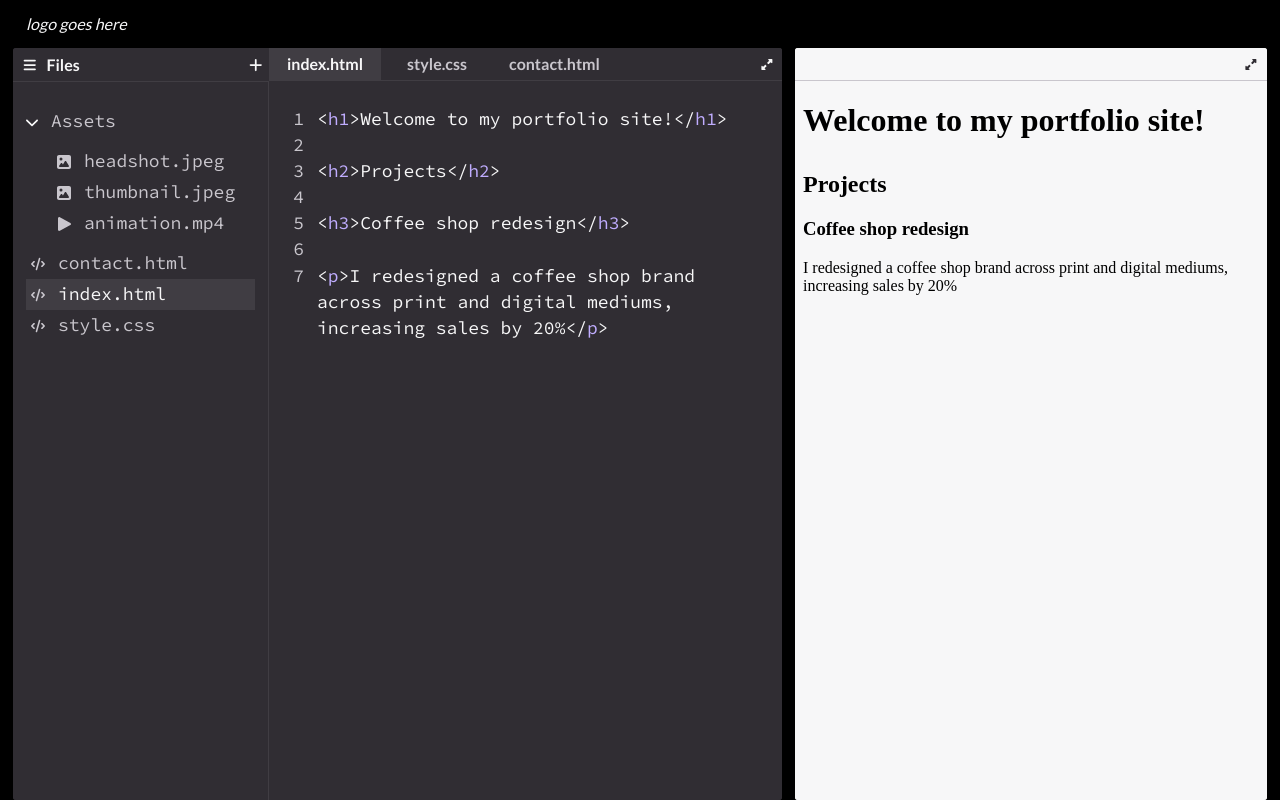
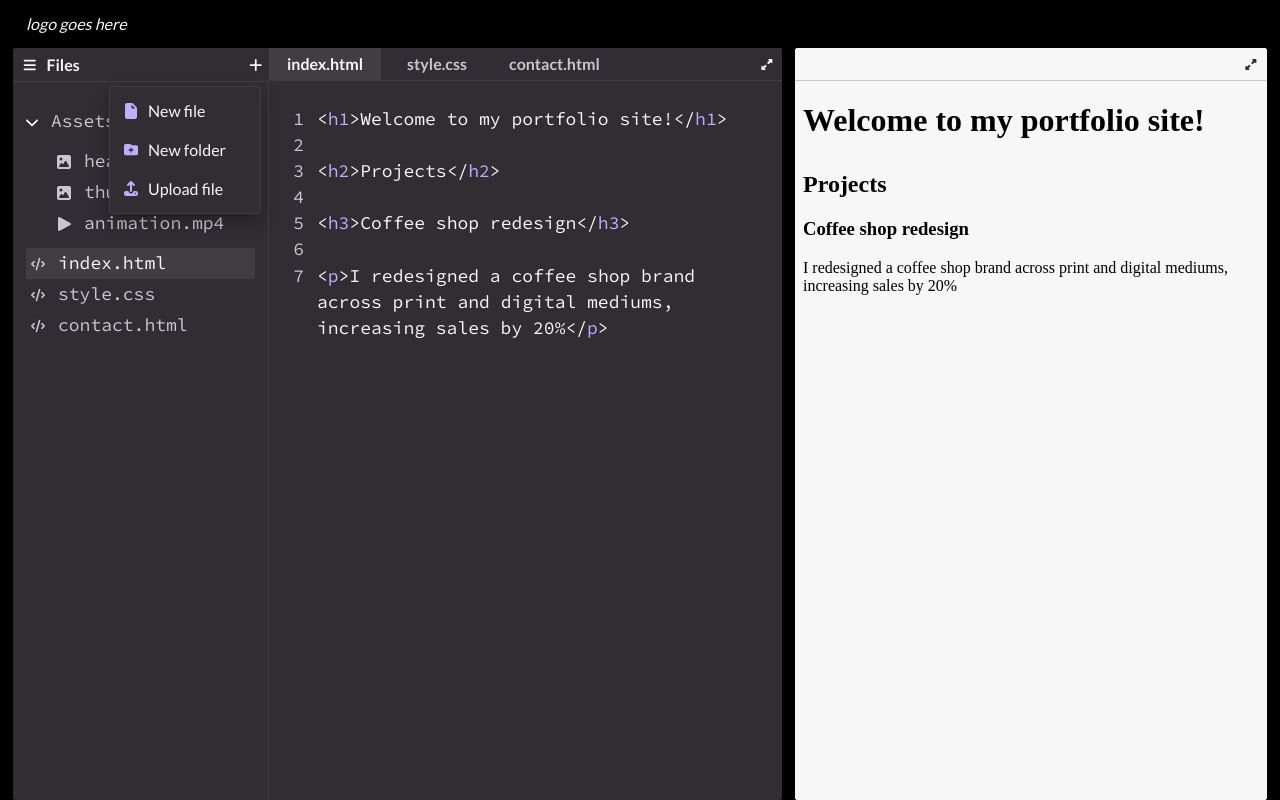
Before and after one commit to alexlevydesign/coding-by-design, a Next.js app: page / in a window 1280 px wide. Both pictures are taken after a click on the button 255 px from the left and 64 px from the top of the page. Built offline with nearby package versions, Linux system fonts and the light colour scheme.

Commit message:
file browser

```diff
--- a/src/components/ide/FileBrowser.jsx
+++ b/src/components/ide/FileBrowser.jsx
@@ -1,19 +1,50 @@
+import { useState } from "react";
 import { FontAwesomeIcon } from "@fortawesome/react-fontawesome";
 import {
   faChevronDown,
   faCode,
+  faFolder,
   faImage,
   faPlay,
 } from "@fortawesome/free-solid-svg-icons";
 import styles from "./IdeShell.module.css";
 
-const files = [
-  { name: "contact.html", icon: faCode },
-  { name: "index.html", icon: faCode },
-  { name: "style.css", icon: faCode },
-];
+export default function FileBrowser({ activeFile, onSelect, files, folders, folderFiles, onMoveFile }) {
+  const [draggedFile, setDraggedFile] = useState(null);
+  const [dropTarget, setDropTarget] = useState(null);
+  const nestedFiles = Object.values(folderFiles).flat();
+  const topLevelFiles = files.filter((file) => !nestedFiles.includes(file));
 
-export default function FileBrowser({ activeFile, onSelect }) {
+  function handleDrop(folder) {
+    if (!draggedFile) {
+      return;
+    }
+
+    onMoveFile(draggedFile, folder);
+    setDraggedFile(null);
+    setDropTarget(null);
+  }
+
+  function renderFile(file, nested = false) {
+    return (
+      <button
+        className={`${styles.fileRow} ${nested ? styles.nestedFile : ""} ${activeFile === file ? styles.selectedFile : ""}`}
+        key={`${nested ? "nested" : "file"}:${file}`}
+        type="button"
+        draggable="true"
+        onClick={() => onSelect(file)}
+        onDragStart={() => setDraggedFile(file)}
+        onDragEnd={() => {
+          setDraggedFile(null);
+          setDropTarget(null);
+        }}
+      >
+        <FontAwesomeIcon icon={faCode} />
+        <span>{file}</span>
+      </button>
+    );
+  }
+
   return (
     <nav className={`type-code ${styles.fileBrowser}`} aria-label="Project files">
       <button className={styles.folder} type="button">
@@ -34,18 +65,40 @@ export default function FileBrowser({ activeFile, onSelect }) {
           <span>animation.mp4</span>
         </span>
       </div>
-      <div className={styles.projectFiles}>
-        {files.map((file) => (
-          <button
-            className={`${styles.fileRow} ${activeFile === file.name ? styles.selectedFile : ""}`}
-            key={file.name}
-            type="button"
-            onClick={() => onSelect(file.name)}
+      <div
+        className={`${styles.projectFiles} ${dropTarget === "root" ? styles.dropTarget : ""}`}
+        onDragOver={(event) => {
+          event.preventDefault();
+          setDropTarget("root");
+        }}
+        onDrop={() => handleDrop(null)}
+      >
+        {folders.map((folder) => (
+          <div
+            className={`${styles.folderGroup} ${dropTarget === folder ? styles.dropTarget : ""}`}
+            key={`folder:${folder}`}
+            onDragOver={(event) => {
+              event.preventDefault();
+              event.stopPropagation();
+              setDropTarget(folder);
+            }}
+            onDrop={(event) => {
+              event.stopPropagation();
+              handleDrop(folder);
+            }}
           >
-            <FontAwesomeIcon icon={file.icon} />
-            <span>{file.name}</span>
-          </button>
+            <span className={styles.fileRow}>
+              <FontAwesomeIcon icon={faFolder} />
+              <span>{folder}</span>
+            </span>
+            <div className={styles.nestedFiles}>
+              {(folderFiles[folder] || []).map((file) => renderFile(file, true))}
+            </div>
+          </div>
         ))}
+        <div className={styles.topLevelFiles}>
+          {topLevelFiles.map((file) => renderFile(file))}
+        </div>
       </div>
     </nav>
   );
--- a/src/components/ide/IdeShell.jsx
+++ b/src/components/ide/IdeShell.jsx
@@ -5,6 +5,9 @@ import { FontAwesomeIcon } from "@fortawesome/react-fontawesome";
 import {
   faPlus,
   faBars,
+  faFile,
+  faFolderPlus,
+  faUpload,
 } from "@fortawesome/free-solid-svg-icons";
 import FileBrowser from "./FileBrowser";
 import CodeEditor from "./CodeEditor";
@@ -25,9 +28,13 @@ export default function IdeShell() {
   const [activeFile, setActiveFile] = useState("index.html");
   const [fileBrowserOpen, setFileBrowserOpen] = useState(true);
   const [expandedPanel, setExpandedPanel] = useState(null);
+  const [folders, setFolders] = useState([]);
+  const [folderFiles, setFolderFiles] = useState({});
+  const [isAddMenuOpen, setIsAddMenuOpen] = useState(false);
   const [editorRatio, setEditorRatio] = useState(0.62);
   const [isResizing, setIsResizing] = useState(false);
   const panelsRef = useRef(null);
+  const uploadInputRef = useRef(null);
 
   useEffect(() => {
     if (!isResizing) {
@@ -71,6 +78,64 @@ export default function IdeShell() {
     setFiles((currentFiles) => ({ ...currentFiles, [activeFile]: value }));
   }
 
+  function createFile() {
+    const fileName = window.prompt("File name");
+
+    if (!fileName?.trim() || Object.hasOwn(files, fileName.trim())) {
+      return;
+    }
+
+    const name = fileName.trim();
+    setFiles((currentFiles) => ({ ...currentFiles, [name]: "" }));
+    setTabs((currentTabs) => [...currentTabs, name]);
+    setActiveFile(name);
+    setIsAddMenuOpen(false);
+  }
+
+  function createFolder() {
+    const folderName = window.prompt("Folder name");
+
+    if (!folderName?.trim() || folders.includes(folderName.trim())) {
+      return;
+    }
+
+    setFolders((currentFolders) => [...currentFolders, folderName.trim()]);
+    setFolderFiles((currentFolderFiles) => ({ ...currentFolderFiles, [folderName.trim()]: [] }));
+    setIsAddMenuOpen(false);
+  }
+
+  function moveFileToFolder(fileName, folderName) {
+    setFolderFiles((currentFolderFiles) => {
+      const nextFolderFiles = Object.fromEntries(
+        Object.entries(currentFolderFiles).map(([folder, folderContents]) => [
+          folder,
+          folderContents.filter((file) => file !== fileName),
+        ]),
+      );
+
+      if (folderName) {
+        nextFolderFiles[folderName] = [...(nextFolderFiles[folderName] || []), fileName];
+      }
+      return nextFolderFiles;
+    });
+  }
+
+  async function uploadFile(event) {
+    const [file] = event.target.files;
+
+    if (!file) {
+      return;
+    }
+
+    const name = file.name;
+    const contents = await file.text();
+    setFiles((currentFiles) => ({ ...currentFiles, [name]: contents }));
+    setTabs((currentTabs) => currentTabs.includes(name) ? currentTabs : [...currentTabs, name]);
+    setActiveFile(name);
+    setIsAddMenuOpen(false);
+    event.target.value = "";
+  }
+
   function toggleExpandedPanel(panel) {
     setExpandedPanel((currentPanel) => (currentPanel === panel ? null : panel));
   }
@@ -104,11 +169,47 @@ export default function IdeShell() {
               <FontAwesomeIcon icon={faBars} />
             </button>
             <span className={`type-body-bold ${styles.panelTitle}`}>Files</span>
-            <button className={`${styles.iconButton} ${styles.addButton}`} type="button" aria-label="Add file">
+            <button
+              className={`${styles.iconButton} ${styles.addButton}`}
+              type="button"
+              aria-label="Add file"
+              aria-expanded={isAddMenuOpen}
+              onClick={() => setIsAddMenuOpen((isOpen) => !isOpen)}
+            >
               <FontAwesomeIcon icon={faPlus} />
             </button>
+            {isAddMenuOpen && (
+              <div className={styles.addMenu} role="menu" aria-label="Create or upload">
+                <button type="button" role="menuitem" onClick={createFile}>
+                  <FontAwesomeIcon icon={faFile} />
+                  <span>New file</span>
+                </button>
+                <button type="button" role="menuitem" onClick={createFolder}>
+                  <FontAwesomeIcon icon={faFolderPlus} />
+                  <span>New folder</span>
+                </button>
+                <button type="button" role="menuitem" onClick={() => uploadInputRef.current?.click()}>
+                  <FontAwesomeIcon icon={faUpload} />
+                  <span>Upload file</span>
+                </button>
+                <input
+                  ref={uploadInputRef}
+                  className={styles.hiddenInput}
+                  type="file"
+                  onChange={uploadFile}
+                  aria-label="Upload file"
+                />
+              </div>
+            )}
           </div>
-          <FileBrowser activeFile={activeFile} onSelect={setActiveFile} />
+          <FileBrowser
+            activeFile={activeFile}
+            onSelect={setActiveFile}
+            files={Object.keys(files)}
+            folders={folders}
+            folderFiles={folderFiles}
+            onMoveFile={moveFileToFolder}
+          />
           <CodeEditor
             activeFile={activeFile}
             value={files[activeFile]}
--- a/src/components/ide/IdeShell.module.css
+++ b/src/components/ide/IdeShell.module.css
@@ -168,6 +168,50 @@
   margin-right: 0.3125rem;
 }
 
+.addMenu {
+  display: flex;
+  position: absolute;
+  top: 2.375rem;
+  right: 0.5rem;
+  z-index: 3;
+  flex-direction: column;
+  width: 9.5rem;
+  padding: 0.25rem;
+  border: 0.0625rem solid var(--color-gray-80);
+  border-radius: 0.1875rem;
+  background: var(--color-gray-100);
+  box-shadow: 0 0.5rem 1rem rgb(0 0 0 / 25%);
+}
+
+.addMenu button {
+  display: flex;
+  align-items: center;
+  gap: 0.625rem;
+  width: 100%;
+  padding: 0.5rem 0.625rem;
+  border: 0;
+  background: transparent;
+  color: var(--color-gray-00);
+  cursor: pointer;
+  font: inherit;
+  text-align: left;
+}
+
+.addMenu button:hover,
+.addMenu button:focus-visible {
+  background: var(--color-gray-80);
+  outline: 0;
+}
+
+.addMenu svg {
+  width: 0.875rem;
+  color: var(--color-purple-60);
+}
+
+.hiddenInput {
+  display: none;
+}
+
 .fileBrowser {
   grid-column: 1;
   grid-row: 2;
@@ -211,6 +255,28 @@
   padding: 0 0.3125rem;
   cursor: pointer;
   white-space: nowrap;
+}
+
+.folderGroup {
+  border: 0.0625rem solid transparent;
+}
+
+.folderGroup.dropTarget {
+  border-color: var(--color-purple-80);
+  background: var(--color-gray-80);
+}
+
+.projectFiles.dropTarget {
+  outline: 0.0625rem dashed var(--color-purple-80);
+  outline-offset: -0.0625rem;
+}
+
+.nestedFiles {
+  padding-left: 1rem;
+}
+
+.nestedFile {
+  padding-left: 0.625rem;
 }
 
 .fileRow svg {
```
